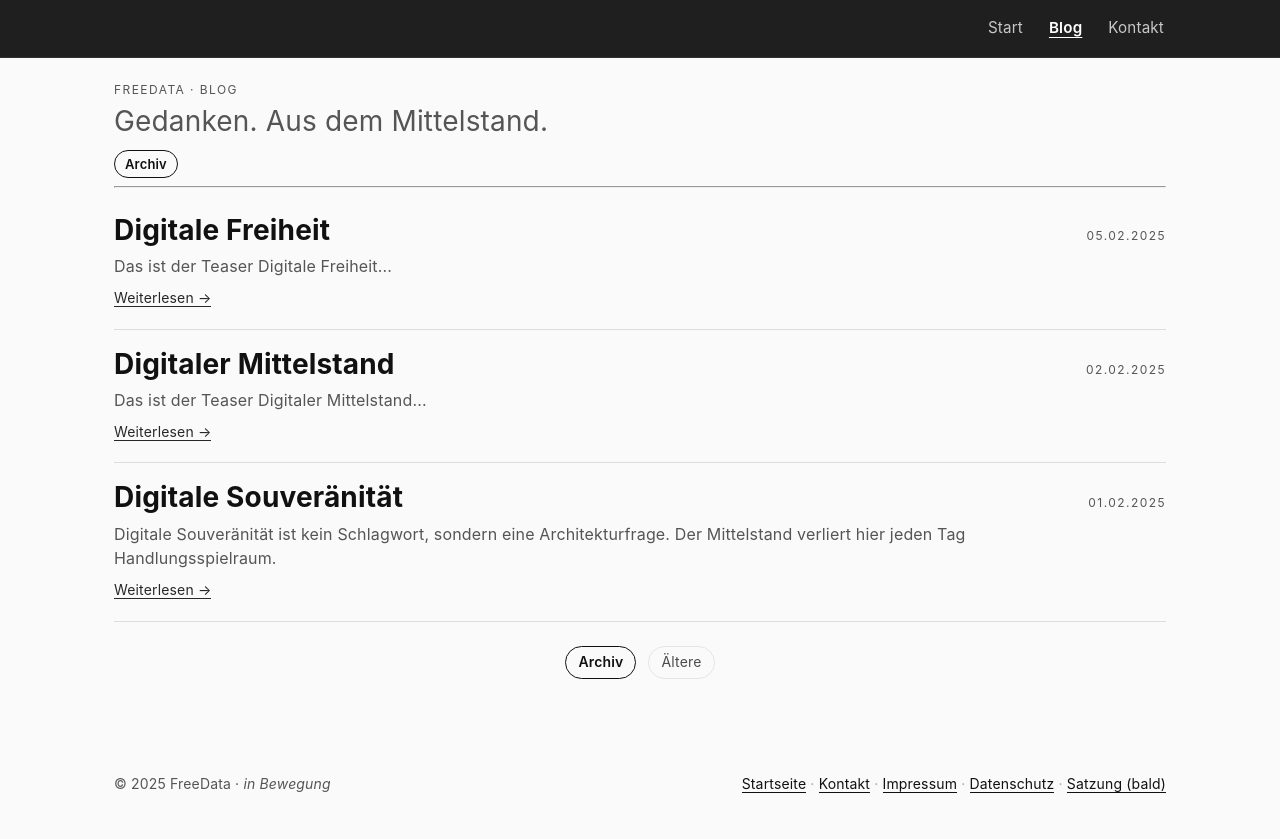
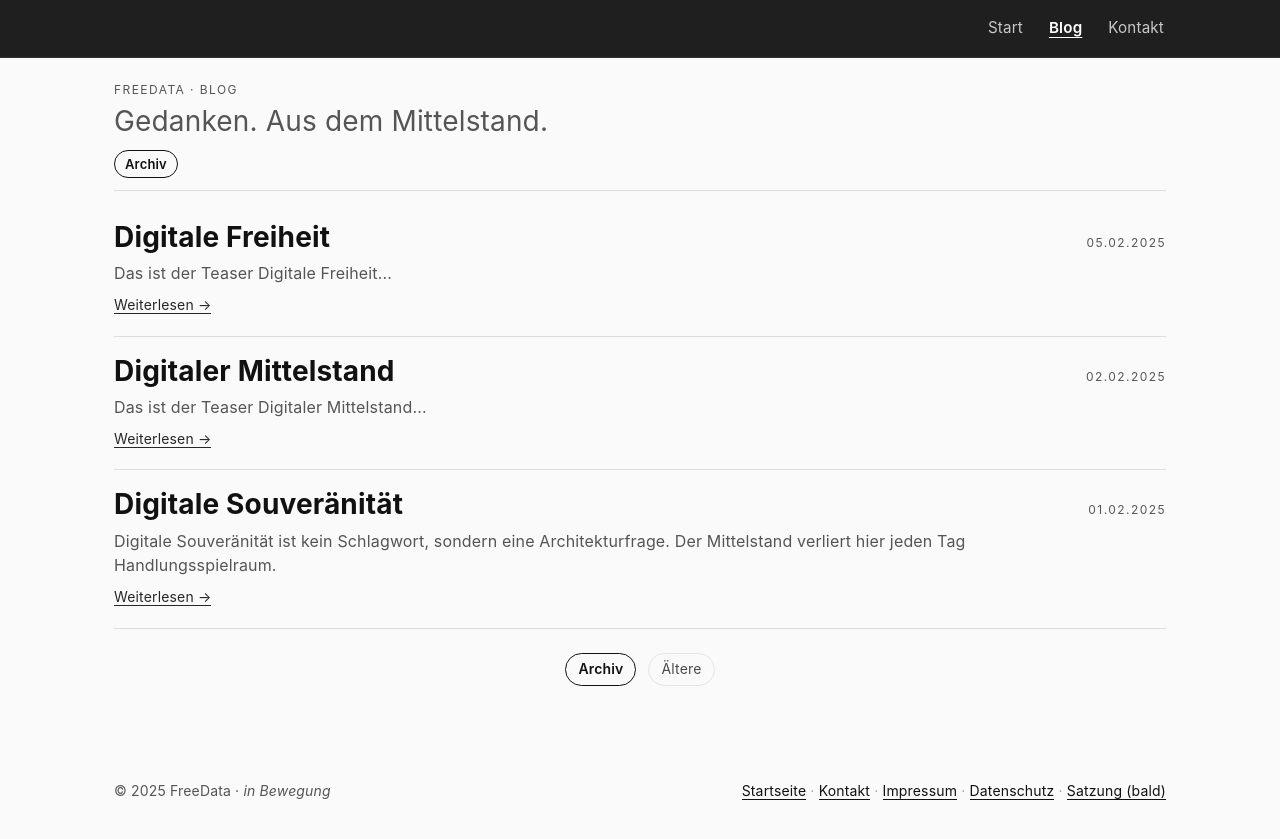
Before and after one commit to freedata-coop/freedata-coop.github.io, a Jekyll site: the page built from blog/index.html, in a window 1280 px wide. Shown: the top 839 px of the page. Built offline with Jekyll 4.4.1, drawn with Linux system fonts in a browser that asks for light colours; the list of posts is cut into pages by our own code.

Commit message:
fix layout

```diff
--- a/assets/custom.css
+++ b/assets/custom.css
@@ -14,6 +14,8 @@ h1{margin:0;font-size:clamp(42px,8vw,96px);line-height:.95;letter-spacing:-.02em
 .cta .dot{width:8px;height:8px;background:var(--fg);border-radius:999px;display:inline-block}
 .row{display:flex;flex-wrap:wrap;gap:18px;align-items:center}
 .divider{border:0;border-top:1px solid var(--line);margin:46px 0}
+.divider-small{border:0;border-top:1px solid var(--line);margin:12px 0}
+
 .grid{display:grid;grid-template-columns:1fr;gap:22px}
 @media (min-width:860px){.grid{grid-template-columns:1.1fr .9fr;gap:40px}}
 h2{font-size:clamp(28px,4vw,42px);margin:0;line-height:1.05}
--- a/blog/archiv/index.html
+++ b/blog/archiv/index.html
@@ -10,8 +10,7 @@ theme: light
   <p class="lead">Alle Beiträge nach Jahr.</p>
 </section>
 
-<!-- <hr class="divider"/> -->
- <hr/>
+<hr class="divider-small"/>
 
 {%- assign sorted = site.posts | sort: "date" | reverse -%}
 {%- assign years = sorted | group_by_exp: "post", "post.date | date: '%Y'" -%}
--- a/blog/index.html
+++ b/blog/index.html
@@ -14,8 +14,7 @@ theme: light
   </p>
 </section>
 
-<!-- <hr class="divider"/> -->
-<hr/>
+<hr class="divider-small"/>
 
 <section class="blog-list">
 {% for post in paginator.posts %}
```
